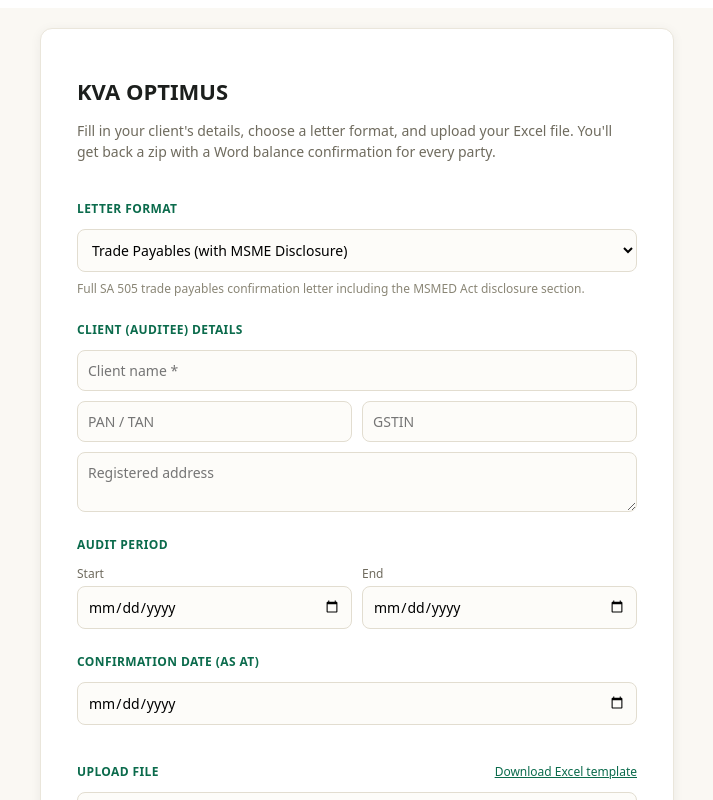
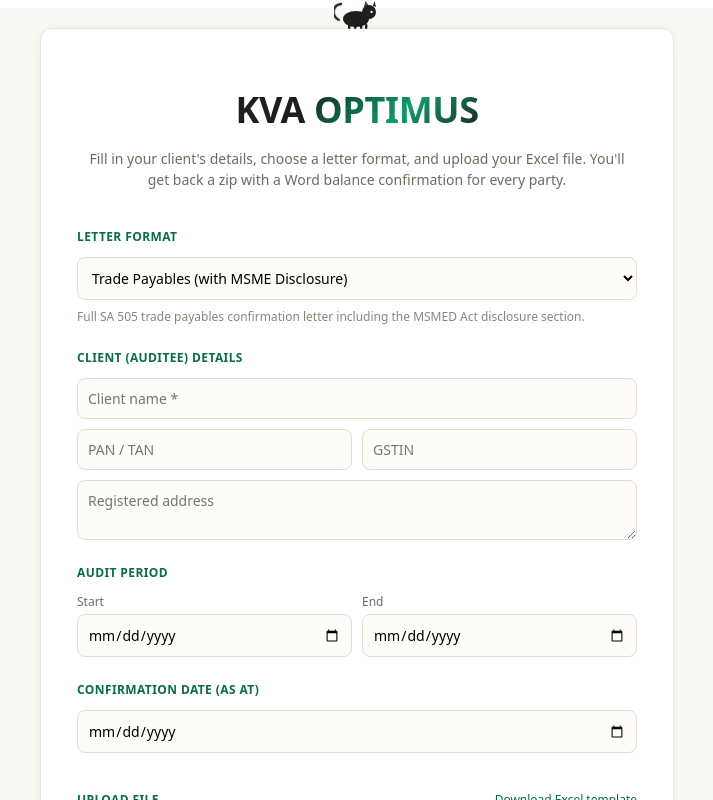
Before and after one commit to Jayesh3001/balance-confirm-tool, a Next.js app: page / in a window 1280 px wide. Shown: the top 800 px of the page, without its empty margins (283-996 px from the left). Built offline with nearby package versions, Linux system fonts and the light colour scheme.

Commit message:
Bold centered heading with gradient, add cursor-following cat

```diff
--- a/pages/index.js
+++ b/pages/index.js
@@ -1,4 +1,43 @@
-import { useEffect, useState } from "react";
+import { useEffect, useRef, useState } from "react";
+
+const CAT_WIDTH = 46;
+
+function Cat({ x, isMoving }) {
+  return (
+    <div
+      className={"cat" + (isMoving ? " cat--walking" : " cat--idle")}
+      style={{ transform: `translateX(${x}px)` }}
+    >
+      <svg width="46" height="30" viewBox="0 0 46 30" fill="none">
+        {/* tail */}
+        <path
+          className="catTail"
+          d="M6 20 C -2 16, -2 6, 7 4"
+          stroke="#1c1f1d"
+          strokeWidth="2.4"
+          strokeLinecap="round"
+          fill="none"
+        />
+        {/* body */}
+        <ellipse cx="22" cy="19" rx="13" ry="8" fill="#1c1f1d" />
+        {/* head */}
+        <circle cx="35" cy="12" r="7" fill="#1c1f1d" />
+        {/* ears */}
+        <path d="M30 7 L31.5 1 L35 6 Z" fill="#1c1f1d" />
+        <path d="M39 6 L40.5 1 L42 7 Z" fill="#1c1f1d" />
+        {/* inner ears */}
+        <path d="M31.3 5.3 L32 2.3 L33.6 5 Z" fill="#0f9d6c" />
+        {/* eye */}
+        <circle className="catEye" cx="37.5" cy="12" r="1.15" fill="#faf8f3" />
+        {/* legs */}
+        <rect className="legA" x="14" y="24" width="2.4" height="5" rx="1.2" fill="#1c1f1d" />
+        <rect className="legB" x="20" y="24" width="2.4" height="5" rx="1.2" fill="#1c1f1d" />
+        <rect className="legC" x="26" y="24" width="2.4" height="5" rx="1.2" fill="#1c1f1d" />
+        <rect className="legD" x="31" y="24" width="2.4" height="5" rx="1.2" fill="#1c1f1d" />
+      </svg>
+    </div>
+  );
+}
 
 export default function Home() {
   const [file, setFile] = useState(null);
@@ -14,6 +53,31 @@ export default function Home() {
   const [auditPeriodStart, setAuditPeriodStart] = useState("");
   const [auditPeriodEnd, setAuditPeriodEnd] = useState("");
   const [confirmationDate, setConfirmationDate] = useState("");
+
+  const [catX, setCatX] = useState(40);
+  const [catMoving, setCatMoving] = useState(false);
+  const idleTimer = useRef(null);
+
+  useEffect(() => {
+    setCatX(Math.max(8, window.innerWidth / 2 - CAT_WIDTH / 2));
+
+    function handleMove(e) {
+      const clamped = Math.min(
+        Math.max(e.clientX - CAT_WIDTH / 2, 8),
+        window.innerWidth - CAT_WIDTH - 8
+      );
+      setCatX(clamped);
+      setCatMoving(true);
+      if (idleTimer.current) clearTimeout(idleTimer.current);
+      idleTimer.current = setTimeout(() => setCatMoving(false), 300);
+    }
+
+    window.addEventListener("mousemove", handleMove);
+    return () => {
+      window.removeEventListener("mousemove", handleMove);
+      if (idleTimer.current) clearTimeout(idleTimer.current);
+    };
+  }, []);
 
   useEffect(() => {
     fetch("/api/templates")
@@ -77,9 +141,17 @@ export default function Home() {
   }
 
   return (
+    <>
+      <div className="roof">
+        <Cat x={catX} isMoving={catMoving} />
+      </div>
+
       <div style={styles.page}>
         <div style={styles.card}>
-        <h1 style={styles.title}>KVA OPTIMUS</h1>
+          <h1 style={styles.title}>
+            <span style={styles.titleKva}>KVA</span>{" "}
+            <span style={styles.titleOptimus}>OPTIMUS</span>
+          </h1>
           <p style={styles.subtitle}>
             Fill in your client's details, choose a letter format, and upload
             your Excel file. You'll get back a zip with a Word balance
@@ -195,6 +267,84 @@ export default function Home() {
           </div>
         </div>
       </div>
+
+      <style jsx global>{`
+        .roof {
+          position: fixed;
+          top: 0;
+          left: 0;
+          width: 100%;
+          height: 30px;
+          pointer-events: none;
+          z-index: 50;
+        }
+        .cat {
+          position: absolute;
+          top: 0;
+          transition: transform 90ms linear;
+        }
+        .cat--walking .legA {
+          animation: legSwing 0.28s ease-in-out infinite;
+        }
+        .cat--walking .legB {
+          animation: legSwing 0.28s ease-in-out infinite 0.14s;
+        }
+        .cat--walking .legC {
+          animation: legSwing 0.28s ease-in-out infinite 0.07s;
+        }
+        .cat--walking .legD {
+          animation: legSwing 0.28s ease-in-out infinite 0.21s;
+        }
+        .cat--walking svg {
+          animation: bob 0.28s ease-in-out infinite;
+        }
+        @keyframes legSwing {
+          0%,
+          100% {
+            transform: translateY(0);
+          }
+          50% {
+            transform: translateY(-1.6px);
+          }
+        }
+        @keyframes bob {
+          0%,
+          100% {
+            transform: translateY(0);
+          }
+          50% {
+            transform: translateY(-0.8px);
+          }
+        }
+        .cat--idle .catTail {
+          animation: tailSwish 2.4s ease-in-out infinite;
+          transform-origin: 7px 4px;
+        }
+        .cat--idle .catEye {
+          animation: blink 3.6s ease-in-out infinite;
+          transform-origin: 37.5px 12px;
+        }
+        @keyframes tailSwish {
+          0%,
+          100% {
+            transform: rotate(0deg);
+          }
+          50% {
+            transform: rotate(6deg);
+          }
+        }
+        @keyframes blink {
+          0%,
+          92%,
+          100% {
+            transform: scaleY(1);
+          }
+          96% {
+            transform: scaleY(0.15);
+          }
+        }
+      `}</style>
+    </>
   );
 }
 
@@ -217,8 +367,31 @@ const styles = {
     border: "1px solid #eae6db",
     boxShadow: "0 2px 12px rgba(20, 20, 15, 0.06)",
   },
-  title: { fontSize: 22, marginBottom: 8, color: "#1c1f1d" },
-  subtitle: { fontSize: 14, color: "#6f6b5e", lineHeight: 1.5, marginBottom: 24 },
+  title: {
+    fontSize: "clamp(28px, 4vw, 36px)",
+    fontWeight: 800,
+    letterSpacing: "-0.01em",
+    marginBottom: 8,
+    textAlign: "center",
+  },
+  titleKva: {
+    color: "#1c1f1d",
+  },
+  titleOptimus: {
+    fontWeight: 900,
+    backgroundImage: "linear-gradient(135deg, #14231c, #0f9d6c 55%, #1c1f1d)",
+    WebkitBackgroundClip: "text",
+    backgroundClip: "text",
+    WebkitTextFillColor: "transparent",
+    color: "transparent",
+  },
+  subtitle: {
+    fontSize: 14,
+    color: "#6f6b5e",
+    lineHeight: 1.5,
+    marginBottom: 24,
+    textAlign: "center",
+  },
   form: { display: "flex", flexDirection: "column", gap: 10 },
   sectionLabel: {
     fontSize: 12,
```
Lines whose indentation alone changed are shown as unchanged.
